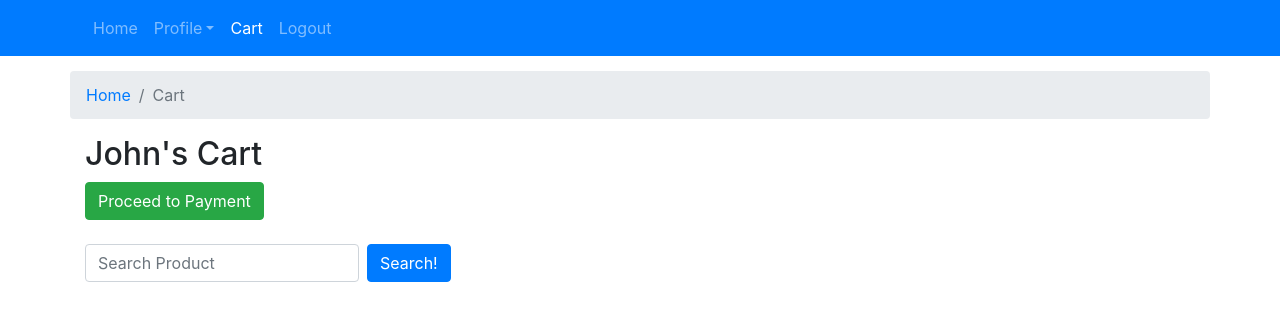
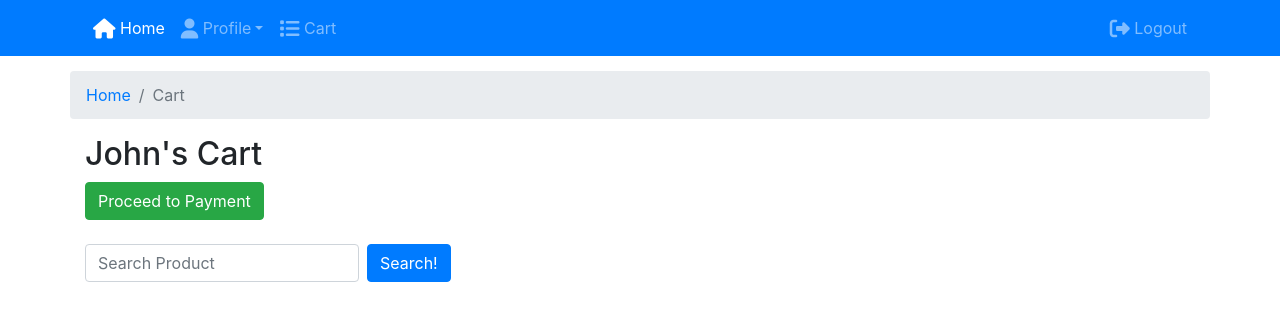
Before and after one commit to gilbert-khonstantine/OnlineTicketApp, a Flask app: template templates/cart.html in a window 1280 px wide. Shown: the top 321 px of the page. Run offline with Flask 2, Linux system fonts and the light colour scheme; the template is opened without the code that fills it: values that come from a table or form of the project are taken from there, others are empty; data comes from the database, SQL or seed files in the repository; both versions use the stored data as it was after the commit; some libraries are stand-ins or nearby versions.

Commit message:
added icons

```diff
--- a/templates/cart.html
+++ b/templates/cart.html
@@ -22,10 +22,10 @@
         </button>
         <div class="collapse navbar-collapse" id="navbar">
             <ul class="navbar-nav mr-auto">
-                <li class="nav-item"><a class="nav-link" href="/home"><span class="fa fa-home fa-lg"></span>
+                <li class="nav-item active"><a class="nav-link" href="#"><span class="fa fa-home fa-lg"></span>
                         Home</a></li>
                 <li class="nav-item dropdown"><a class=" nav-link dropdown-toggle" role="button" data-toggle="dropdown"
-                        href="profile"><span class="fa fa-info fa-lg"></span>
+                        href="profile"><span class="fa fa-user fa-lg"></span>
                         Profile</a>
                     <div class="dropdown-menu" aria-labelledby="navbarDropdown">
                         <a class="dropdown-item" href="/favourites">Favourites</a>
@@ -33,10 +33,12 @@
                         <a class="dropdown-item" href="/tokens">Tokens</a>
                     </div>
                 </li>
-                <li class="nav-item active"><a class="nav-link" href="/cart"><span class="fa fa-list fa-lg"></span>
+                <li class="nav-item"><a class="nav-link" href="/cart"><span class="fa fa-list fa-lg"></span>
                         Cart</a>
                 </li>
-                <li class="nav-item"><a class="nav-link" href="/logout"><span class="fa fa-address-card fa-lg"></span>
+            </ul>
+            <ul class="navbar-nav ml-auto">
+                <li class="nav-item"><a class="nav-link" href="/logout"><span class="fa fa-sign-out fa-lg"></span>
                         Logout</a></li>
             </ul>
         </div>
--- a/templates/layout.html
+++ b/templates/layout.html
@@ -13,6 +13,7 @@
     <link href="https://fonts.googleapis.com/css?family=Droid+Serif|Source+Sans+Pro" rel="stylesheet">
     <link rel="stylesheet" href="{{ url_for('static', filename='css/main.css') }}"> -->
 
+    <script src="https://use.fontawesome.com/54bc2bd130.js"></script>
 
     {% block head %}
 
--- a/templates/payment.html
+++ b/templates/payment.html
@@ -15,7 +15,7 @@
                 <li class="nav-item active"><a class="nav-link" href="#"><span class="fa fa-home fa-lg"></span>
                         Home</a></li>
                 <li class="nav-item dropdown"><a class=" nav-link dropdown-toggle" role="button" data-toggle="dropdown"
-                        href="profile"><span class="fa fa-info fa-lg"></span>
+                        href="profile"><span class="fa fa-user fa-lg"></span>
                         Profile</a>
                     <div class="dropdown-menu" aria-labelledby="navbarDropdown">
                         <a class="dropdown-item" href="/favourites">Favourites</a>
@@ -26,7 +26,9 @@
                 <li class="nav-item"><a class="nav-link" href="/cart"><span class="fa fa-list fa-lg"></span>
                         Cart</a>
                 </li>
-                <li class="nav-item"><a class="nav-link" href="/logout"><span class="fa fa-address-card fa-lg"></span>
+            </ul>
+            <ul class="navbar-nav ml-auto">
+                <li class="nav-item"><a class="nav-link" href="/logout"><span class="fa fa-sign-out fa-lg"></span>
                         Logout</a></li>
             </ul>
         </div>
```
Also changed, not shown: templates/favourites.html (+5 -3 lines), templates/home.html (+4 -3 lines), templates/profile.html (+5 -3 lines), templates/tokens.html (+5 -3 lines), test2.db.
